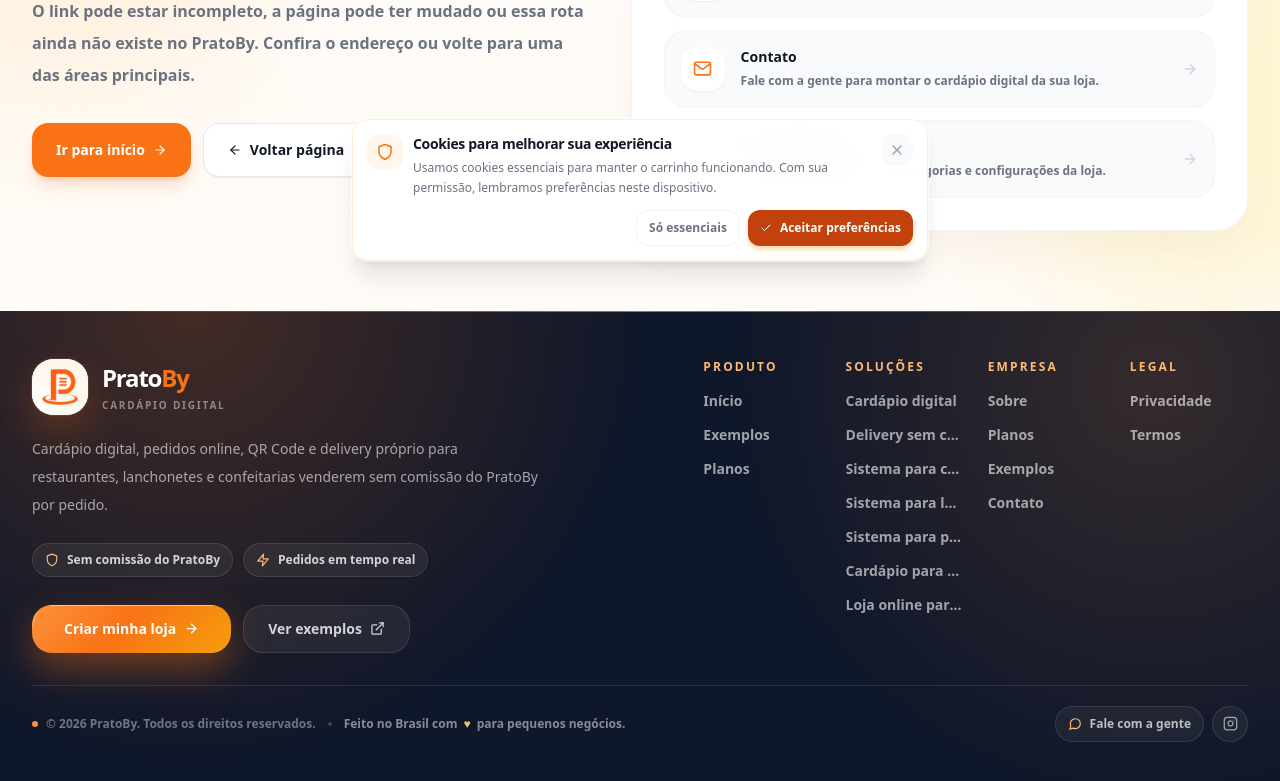
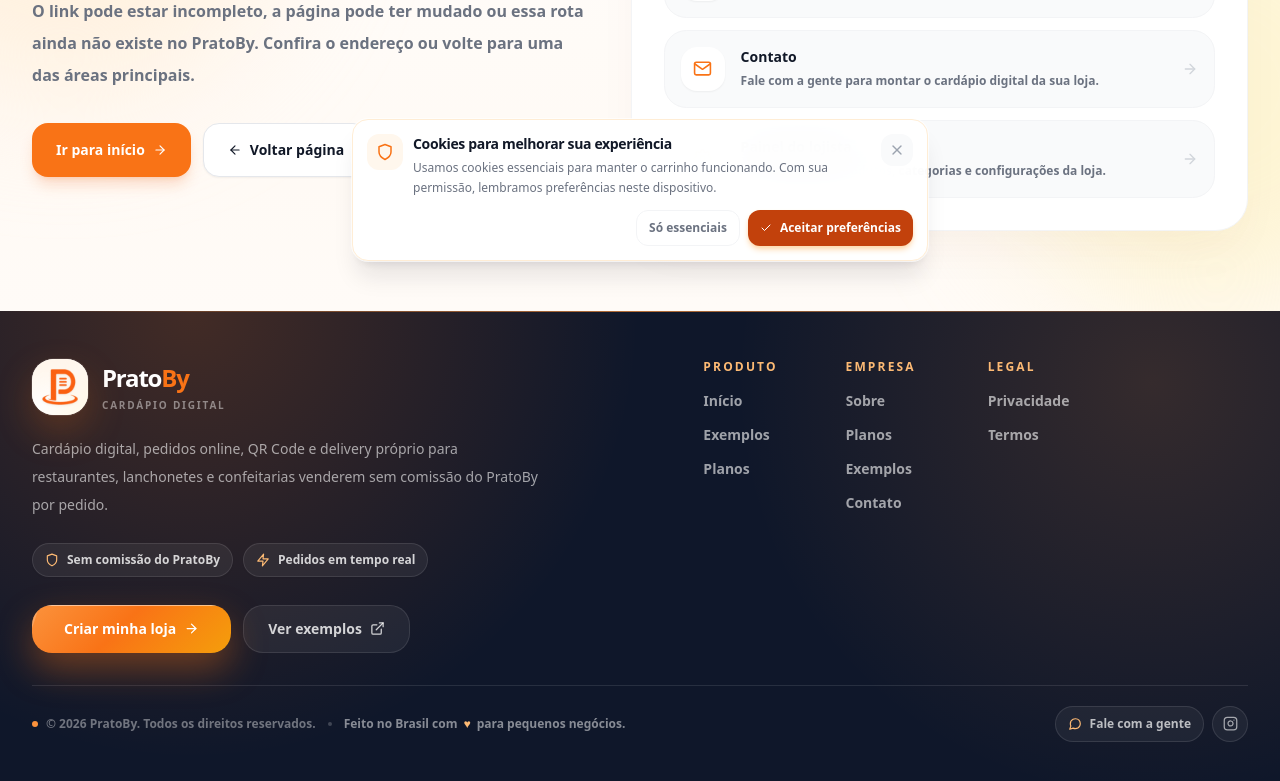
Before and after one commit to AdriianCOE/Delivery-Project, a React (Vite) app: page /404 in a window 1280 px wide. Shown: the part 523-1304 px from the top of the page. Built offline with nearby package versions, Linux system fonts and the light colour scheme.

Commit message:
robots & others

```diff
--- a/src/pages/MarketingLayout.jsx
+++ b/src/pages/MarketingLayout.jsx
@@ -28,18 +28,6 @@
       { label: 'Início', to: '/' },
       { label: 'Exemplos', to: '/exemplos' },
       { label: 'Planos', to: '/planos' },
-    ],
-  },
-  {
-    title: 'Soluções',
-    links: [
-      { label: 'Cardápio digital', to: '/cardapio-digital' },
-      { label: 'Delivery sem comissão', to: '/delivery-sem-comissao' },
-      { label: 'Sistema para confeitaria', to: '/sistema-para-confeitaria' },
-      { label: 'Sistema para lanchonete', to: '/sistema-para-lanchonete' },
-      { label: 'Sistema para pizzaria', to: '/sistema-para-pizzaria' },
-      { label: 'Cardápio para restaurante', to: '/cardapio-digital-para-restaurante' },
-      { label: 'Loja online para restaurante', to: '/loja-online-para-restaurante' },
     ],
   },
   {
```
Also changed, not shown: public/llms.txt (added), public/robots.txt, 2 other files (tests, documents, lock files or other folders).
